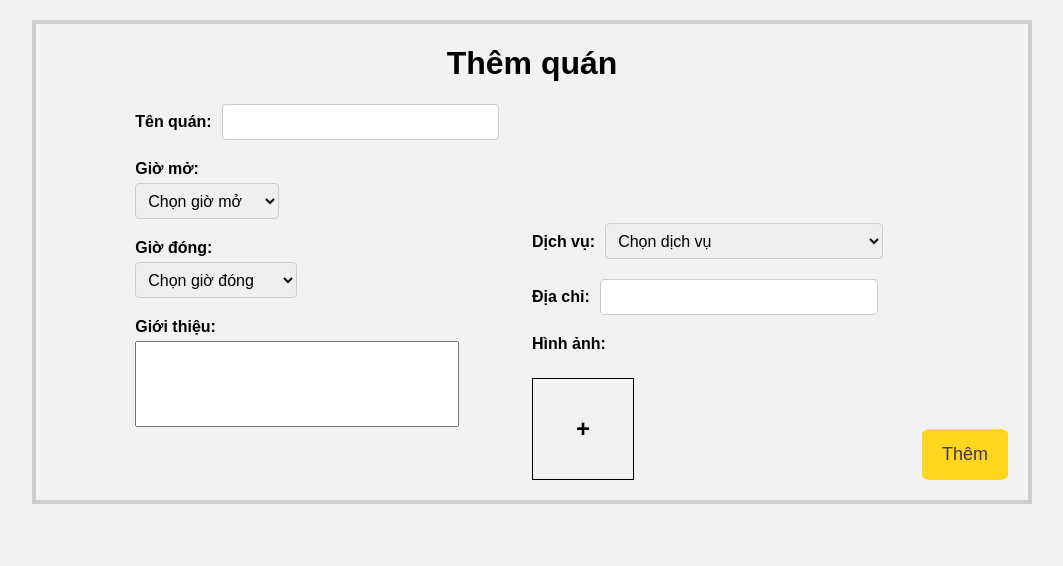
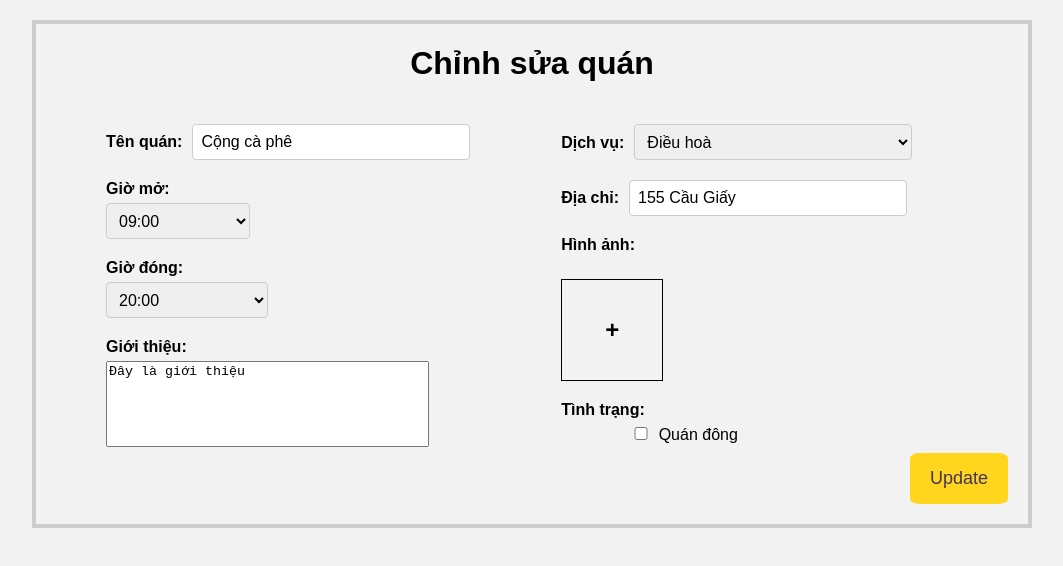
Before and after one commit to phucduongminh/kissaten, a React (Create React App) app: page / in a window 1280 px wide. Shown: the top 566 px of the page, without its empty margins (108-1171 px from the left). Built offline with nearby package versions, Linux system fonts and the light colour scheme.

Commit message:
update store feature

```diff
--- a/src/App.js
+++ b/src/App.js
@@ -1,14 +1,17 @@
 import './App.css';
 import AddStoreForm from './page/addStore/addStore.js';
 import Header from './components/header/Header';
+import UpdateStoreForm from './page/updateStore/updateStore.js';
+import Test from './test.js';
 function App() {
   return (
 
     <div className="App">
       {/* <Header /> */}
 
-      <AddStoreForm />
-
+      {/* <AddStoreForm /> */}
+      <UpdateStoreForm />
+      {/* <Test /> */}
     </div>
 
   );
--- /dev/null
+++ b/src/page/updateStore/updateStore.css
@@ -0,0 +1,167 @@
+body {
+    font-family: Arial, sans-serif;
+    background-color: #f2f2f2;
+    padding: 20px;
+  }
+
+  .container {
+    border: 4px solid #ccc;
+    border-radius: 1px;
+    width: 80%;
+    margin: auto;
+    height: 500px;
+  }
+
+  form {
+    position: relative;
+
+  }
+  .left-section, .right-section {
+    display: inline-block;
+    width: 40%;
+    text-align: left;
+  }
+
+  .form-group {
+    margin-bottom: 20px;
+  }
+
+  .form-group label {
+    display: inline-block;
+    font-weight: bold;
+    margin-bottom: 5px;
+    padding-right: 10px;
+    /* width: 20%; */
+    text-align: left;
+  }
+
+  .form-group input,
+  .form-group select {
+    box-sizing: border-box;
+    display: inline-block;
+    width: 70%;
+    padding: 8px;
+    font-size: 16px;
+    border-radius: 4px;
+    border: 1px solid #ccc;
+
+  }
+
+  .form-group select {
+    height: 36px;
+  }
+
+  .form-group textarea {
+    height: 80px;
+    width: 80%;
+    resize: none;
+  }
+
+  .form-submit {
+    margin-top: 20px;
+  }
+
+
+
+  .time {
+    display: inline-block;
+  }
+
+  .description-label{
+    display: block !important;
+  }
+
+
+
+
+  .add-button {
+    position: absolute;
+    bottom: 20px;
+    right: 20px;
+    background-color: #FFD51E;
+    color: #433462;
+    padding: 15px 20px;
+    border-radius: 10%;
+    border: none;
+    font-size: 18px;
+    cursor: pointer;
+    /* box-shadow: 0px 4px 8px rgba(0, 0, 0, 0.2); */
+  }
+
+
+
+
+  .file-input {
+    position: absolute;
+    top: 0;
+    left: 0;
+    width: 100%;
+    height: 100%;
+    opacity: 0;
+    cursor: pointer;
+  }
+
+  .square {
+    position: relative;
+    width: 100px;
+    height: 100px;
+    border: 1px solid black;
+    display: flex;
+    align-items: center;
+    justify-content: center;
+    cursor: pointer;
+  }
+
+  .plus {
+    position: absolute;
+    top: 50%;
+    left: 50%;
+    transform: translate(-50%, -50%);
+    font-size: 24px;
+  }
+
+  .square:hover .plus {
+    visibility: hidden;
+  }
+
+  .image-square {
+    width: 100px;
+    height: 100px;
+    border: 1px solid black;
+    background-color: lightgray;
+    display: flex;
+    align-items: center;
+    justify-content: center;
+  }
+
+  .image {
+    max-width: 100%;
+    max-height: 100%;
+  }
+
+  #status {
+    width: 20px;
+    margin-left: 70px;
+  }
+
+  #status-label {
+    display: block!important;
+  }
+
+  .left-section{
+    position: absolute;
+    top: 20px;
+    left: 70px;
+  }
+
+  .right-section{
+    position: absolute;
+    top: 20px;
+    right: 70px;
+  }
+
+  .add-button{
+    position: absolute;
+    bottom: -400px;
+
+  }
--- /dev/null
+++ b/src/page/updateStore/updateStore.js
@@ -0,0 +1,133 @@
+import React, { useState } from 'react';
+import './updateStore.css';
+
+
+const AddStore = () => {
+  const [imageUrl, setImageUrl] = useState(null);
+
+  const handleImageUpload = (event) => {
+    const file = event.target.files[0];
+    const reader = new FileReader();
+
+    reader.onload = () => {
+      setImageUrl(reader.result);
+    };
+
+    reader.readAsDataURL(file);
+  };
+
+  const [productName, setProductName] = useState('Cộng cà phê'); // Giá trị ban đầu của tên sản phẩm
+
+  const handleProductNameChange = (event) => {
+    setProductName(event.target.value); // Cập nhật giá trị tên sản phẩm khi người dùng thay đổi ô input
+  };
+
+
+  const [description, setDescription] = useState('Đây là giới thiệu'); // Giá trị ban đầu của ô giới thiệu
+
+  const handleDescriptionChange = (event) => {
+    setDescription(event.target.value); // Cập nhật giá trị ô giới thiệu khi người dùng thay đổi ô input
+  };
+
+
+  const [address, setAddress] = useState('155 Cầu Giấy'); // Giá trị ban đầu của ô địa chỉ
+
+  const handleAddressChange = (event) => {
+    setAddress(event.target.value); // Cập nhật giá trị địa chỉ khi người dùng thay đổi ô input
+  };
+
+  return (
+
+    <div class="container">
+      <h1>Chỉnh sửa quán</h1>
+      <form>
+
+        <div class="left-section">
+          <div class="form-group">
+            <label for="name">Tên quán:</label>
+            <input type="text" id="name" name="name" value={productName}
+              onChange={handleProductNameChange} required />
+          </div>
+          <div class="form-group time">
+            <label for="opening-time">Giờ mở:</label>
+            <select id="opening-time" name="opening-time" required>
+              <option value="">Chọn giờ mở</option>
+              <option value="08:00">08:00</option>
+              <option value="09:00" selected>09:00</option>
+              <option value="10:00">10:00</option>
+            </select>
+          </div>
+          <div class="form-group time">
+            <label for="closing-time">Giờ đóng:</label>
+            <select id="closing-time" name="closing-time" required>
+              <option value="">Chọn giờ đóng</option>
+              <option value="18:00">18:00</option>
+              <option value="19:00">19:00</option>
+              <option value="20:00" selected>20:00</option>
+            </select>
+          </div>
+          <div class="form-group">
+            <label class="description-label" for="description">Giới thiệu:</label>
+            <textarea id="description" name="description" value={description}
+              onChange={handleDescriptionChange} required></textarea>
+          </div>
+        </div>
+        <div class="right-section">
+          <div class="form-group">
+            <label for="service">Dịch vụ:</label>
+            <select id="service" name="service" required>
+              <option value="">Chọn dịch vụ</option>
+              <option value="Dịch vụ A" selected>Điều hoà</option>
+              <option value="Dịch vụ B">Dịch vụ B</option>
+              <option value="Dịch vụ C">Dịch vụ C</option>
+            </select>
+          </div>
+          <div class="form-group">
+            <label for="address">Địa chỉ:</label>
+            <input type="text" id="address" name="address" value={address}
+              onChange={handleAddressChange} required></input>
+          </div>
+          <div class="form-group">
+            <label for="image">Hình ảnh:</label>
+
+          </div>
+          <div className="square form-group">
+
+            {imageUrl ? (
+              <div className="image-square">
+                <img src={imageUrl} alt="Uploaded Image" className="image" />
+              </div>
+            ) : (
+
+              <label htmlFor="image-upload" className="upload-label">
+                <div className="plus">+</div>
+                <input
+                  id="image-upload"
+                  type="file"
+                  accept="image/*"
+                  onChange={handleImageUpload}
+                  className="file-input"
+                />
+              </label>
+            )}
+          </div>
+          <div class="form-group">
+            <label for="status" id='status-label'>Tình trạng:</label>
+
+            <input type="checkbox" id="status" name="status"></input> Quán đông
+          </div>
+
+
+
+        </div>
+        <button className="add-button">Update</button>
+
+      </form>
+
+    </div>
+
+
+  );
+};
+
+export default AddStore;
--- /dev/null
+++ b/src/test.js
@@ -0,0 +1,24 @@
+import React, { useState } from 'react';
+
+function ProductEditForm() {
+  const [productName, setProductName] = useState('Tên sản phẩm mẫu'); // Giá trị ban đầu của tên sản phẩm
+
+  const handleProductNameChange = (event) => {
+    setProductName(event.target.value); // Cập nhật giá trị tên sản phẩm khi người dùng thay đổi ô input
+  };
+
+  return (
+    <div>
+      <label htmlFor="product_name">Tên sản phẩm:</label>
+      <input
+        type="text"
+        id="product_name"
+        name="product_name"
+        value={productName}
+        onChange={handleProductNameChange}
+      />
+    </div>
+  );
+}
+
+export default ProductEditForm;
```
